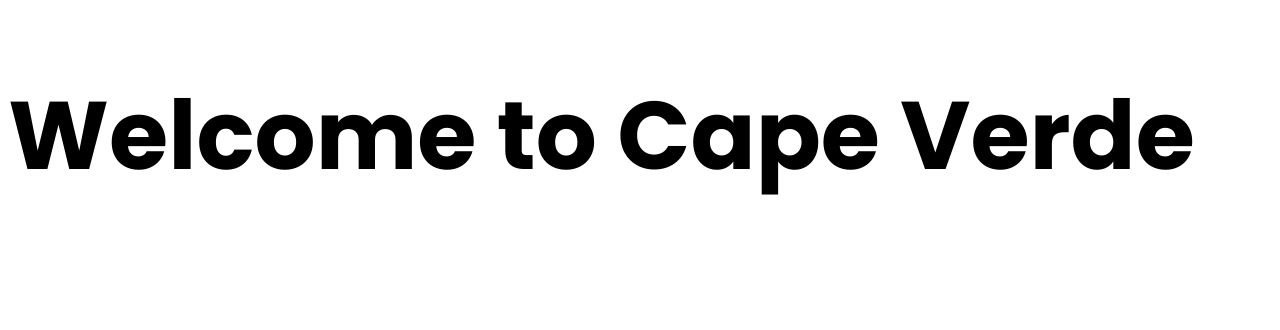
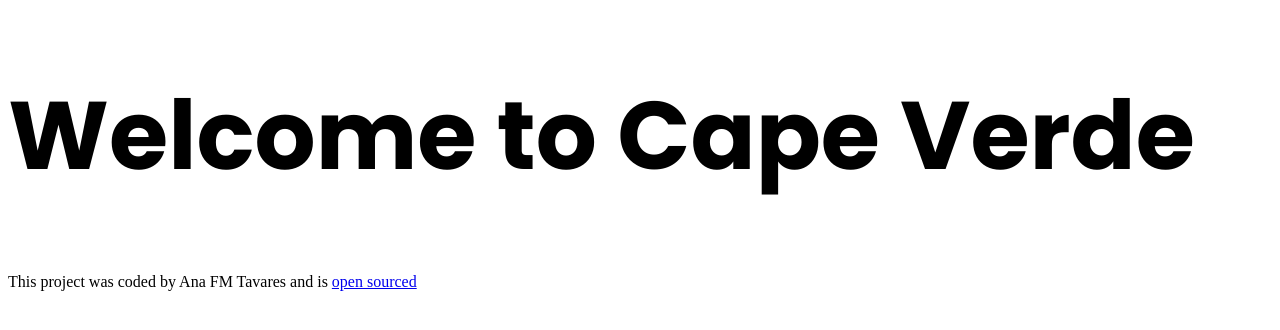
Before and after one commit to anafmt/cape-verde-project, a plain HTML site: page index.html in a window 1280 px wide. Drawn offline with Linux system fonts and the light colour scheme.

Commit message:
Added link to Github repository

```diff
--- a/index.html
+++ b/index.html
@@ -11,5 +11,7 @@
 </head>
 <body>
     <h1>Welcome to Cape Verde</h1>
+
+    <footer>This project was coded by Ana FM Tavares and is <a href="https://github.com/anafmt/cape-verde-project" target="_blank">open sourced</a>  </footer>
 </body>
 </html>
```
